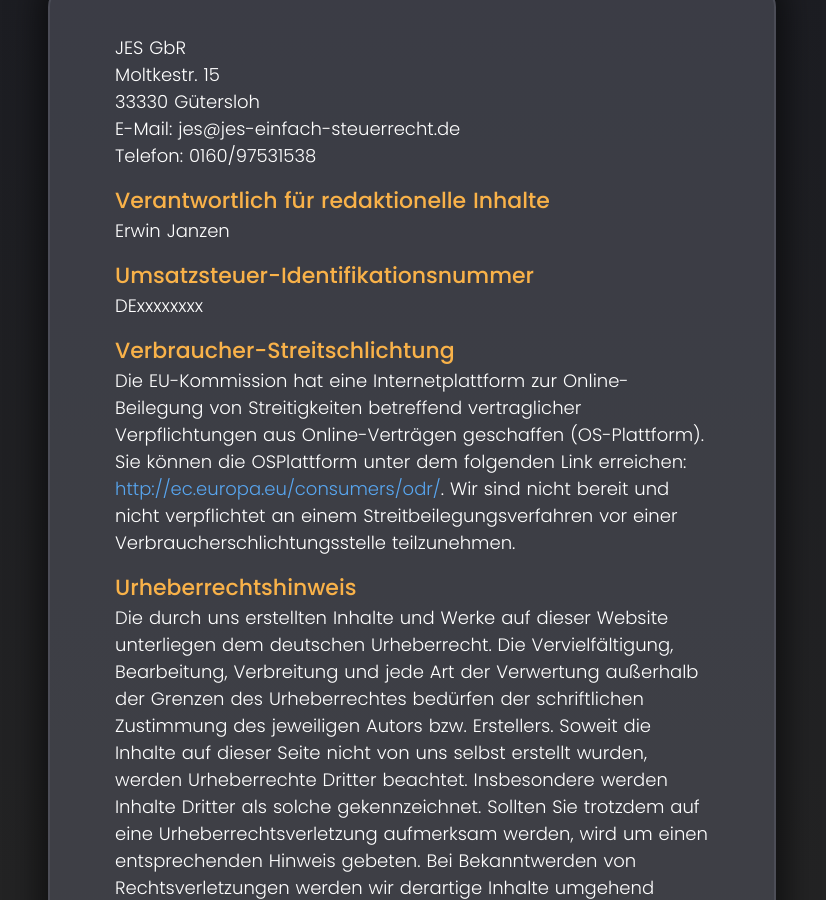
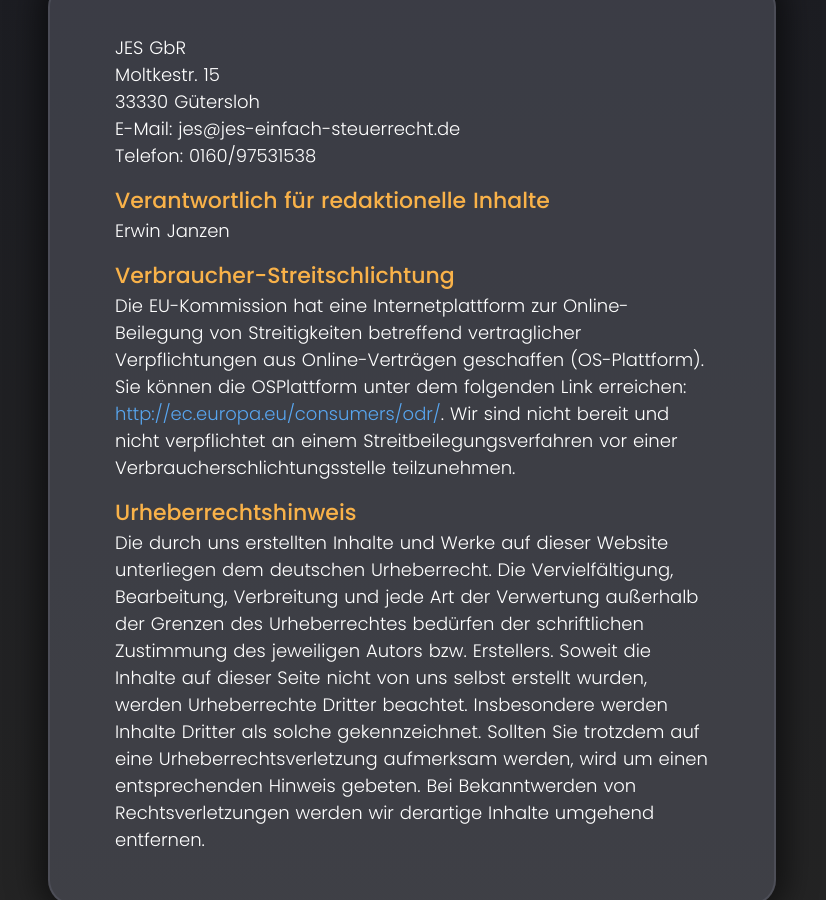
Before and after one commit to Hangman/jespage, a Jekyll site: the page built from impressum.md, in a window 1280 px wide and 900 px high, scrolled down 327 px. Shown: the whole window, without its empty margins (228-1054 px from the left). Built offline with Jekyll 4.4.1, drawn with Linux system fonts in a browser that asks for light colours.

Commit message:
Remove USt-IdNr. from impressum.md
Signed-off-by: MissHubbert <sophie_kadach@web.de>

```diff
--- a/impressum.md
+++ b/impressum.md
@@ -15,10 +15,6 @@ Telefon: 0160/97531538
 
 Erwin Janzen
 
-### Umsatzsteuer-Identifikationsnummer
-
-DExxxxxxxx
-
 ### Verbraucher-Streitschlichtung
 
 Die EU-Kommission hat eine Internetplattform zur Online-Beilegung von Streitigkeiten betreffend vertraglicher Verpflichtungen aus Online-Verträgen geschaffen (OS-Plattform). Sie können die OSPlattform unter dem folgenden Link erreichen: [http://ec.europa.eu/consumers/odr/](http://ec.europa.eu/consumers/odr/). Wir sind nicht bereit und nicht verpflichtet an einem Streitbeilegungsverfahren vor einer Verbraucherschlichtungsstelle teilzunehmen.
```
